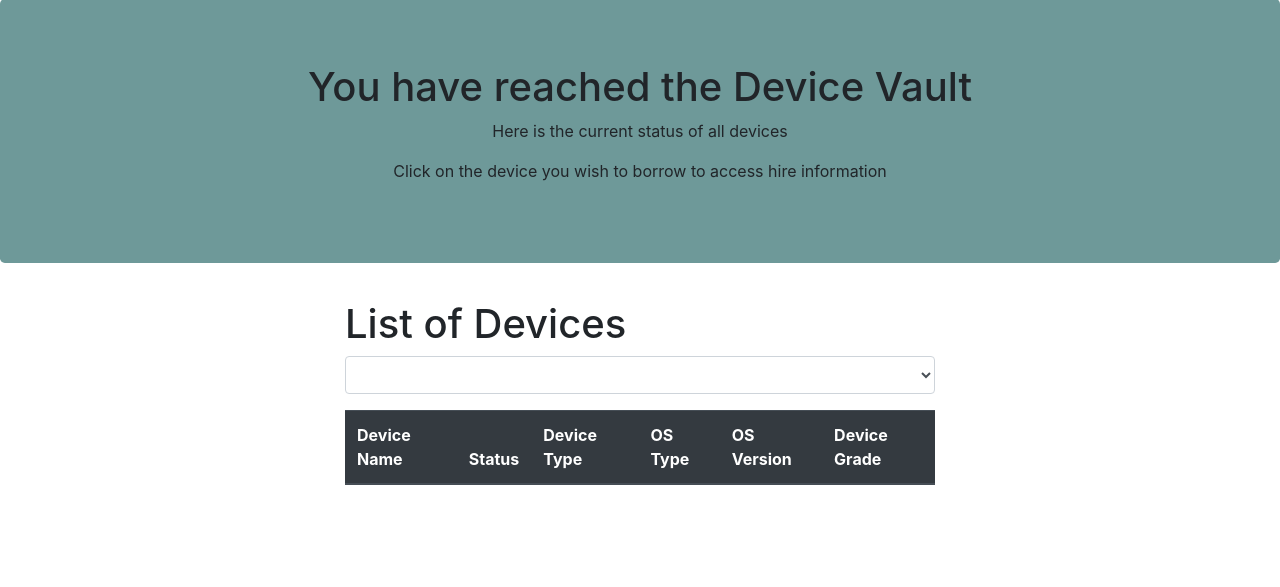
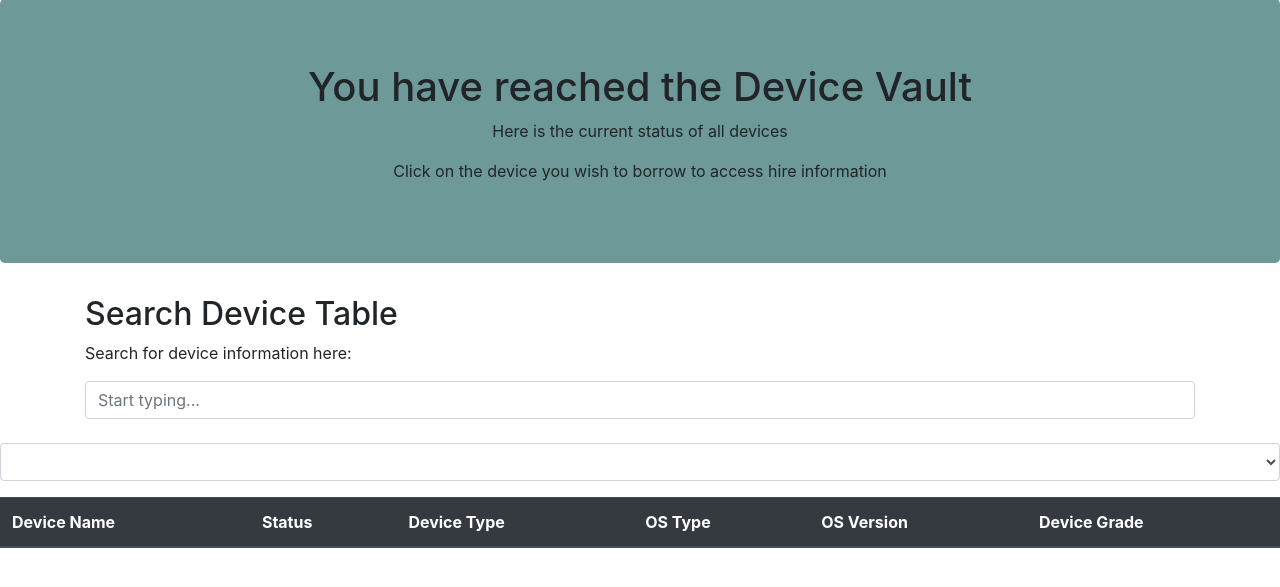
Before and after one commit to dustryder/shift-group-project, a Flask app: page / in a window 1280 px wide. Shown: the part 127-714 px from the top of the page. Run offline with Flask 2, Linux system fonts and the light colour scheme; data that the repository does not hold is empty; some libraries are stand-ins or nearby versions.

Commit message:
Table filter added

```diff
--- a/app.py
+++ b/app.py
@@ -32,10 +32,10 @@ def close_db_connection(connection):
     except mysql.connector.Error as error :
         print("Failed to close database connection {}".format(error))
 
-#function to remember user
+#session functions to remember user; still needs work
 @app.before_request
 def make_session_permanent():
-    session.permanent = True
+   session.permanent = True
 
 #Function to render basic device table on homepage of web application
 @app.route("/", methods = ['POST', 'GET'])
--- a/config_db.py
+++ b/config_db.py
@@ -2,7 +2,7 @@
 
 config = {
   "user":"root",
-  "password":"Gryphon11",
+  "password":"bellydance32",
   "host":"127.0.0.1",
   "database":"Devices",
   "auth_plugin":"mysql_native_password",
--- a/templates/base.html
+++ b/templates/base.html
@@ -8,9 +8,19 @@
 
   <link rel="stylesheet" href="https://stackpath.bootstrapcdn.com/bootstrap/4.4.1/css/bootstrap.min.css" integrity="sha384-Vkoo8x4CGsO3+Hhxv8T/Q5PaXtkKtu6ug5TOeNV6gBiFeWPGFN9MuhOf23Q9Ifjh" crossorigin="anonymous">
   <link rel="stylesheet" href="{{ url_for('static', filename='css/style.css') }}">
+<!-- DataTables links -->
+<link rel="stylesheet" type="text/css" href="https://cdn.datatables.net/v/bs4/jq-3.3.1/dt-1.10.20/b-1.6.1/sp-1.0.1/datatables.min.css"/>
+<script type="text/javascript" src="https://cdn.datatables.net/v/bs4/jq-3.3.1/dt-1.10.20/b-1.6.1/sp-1.0.1/datatables.min.js"></script>
+
 </head>
 
 <body>
+<script>
+  $(document).ready( function () {
+  var table = $('#DeviceTable').DataTable();
+} );
+
+</script>
 
   {% if permission == 0 %}
   <h1>Please Login</h1>
@@ -63,13 +73,7 @@
 
   {% block content %}{% endblock %}
 
+{% block javascript %}{% endblock %}
 
-  <script src="https://code.jquery.com/jquery-3.4.1.min.js"
-			  integrity="sha256-CSXorXvZcTkaix6Yvo6HppcZGetbYMGWSFlBw8HfCJo="
-			  crossorigin="anonymous"></script>
-  <script src="https://cdn.jsdelivr.net/npm/popper.js@1.16.0/dist/umd/popper.min.js" integrity="sha384-Q6E9RHvbIyZFJoft+2mJbHaEWldlvI9IOYy5n3zV9zzTtmI3UksdQRVvoxMfooAo" crossorigin="anonymous"></script>
-  <script src="https://stackpath.bootstrapcdn.com/bootstrap/4.4.1/js/bootstrap.min.js" integrity="sha384-wfSDF2E50Y2D1uUdj0O3uMBJnjuUD4Ih7YwaYd1iqfktj0Uod8GCExl3Og8ifwB6" crossorigin="anonymous"></script>
-  {% block javascript %}{% endblock %}
 </body>
-
 </html>
--- a/templates/hometable.html
+++ b/templates/hometable.html
@@ -4,9 +4,12 @@
 {% block content %}
 
 
-<div class="table-title">
-<H1>List of Devices</H1>
-
+<div class="container">
+    <h2> Search Device Table</h2>
+    <p> Search for device information here:</p>
+    <input class="form-control" id="myInput"  type="text" placeholder="Start typing...">
+    <br>
+    </div>
 <div>
 <form class="form-group"method="post" action="/">
 <select class="form-control" name="employee_id" id="employee_id">
@@ -15,7 +18,7 @@
 {% endfor %}
 </select>
 </div class="align-self-center" >
-<table class="table table-fixed">
+<table id="DeviceTable" class= "table table-fixed">
     <thead class="thead-dark">
 	<tr>
         <th>Device Name</th>
@@ -43,11 +46,18 @@
 {% endfor %}
 </tbody>
 </table>
-<form>
-
 </div>
-
+<script src="https://ajax.googleapis.com/ajax/libs/jquery/3.4.1/jquery.min.js"></script>
+<script>
+$(document).ready(function(){
+  $("#myInput").on("keyup", function() {
+    var value = $(this).val().toLowerCase();
+    $("#DeviceTable tr").filter(function() {
+      $(this).toggle($(this).text().toLowerCase().indexOf(value) > -1)
+    });
+  });
+});
+</script>
 {% endblock %}
 {% block javascript %}
-
 {% endblock %}
```
Also changed, not shown: static/css/style.css (line endings or trailing spaces), 2 other files.
